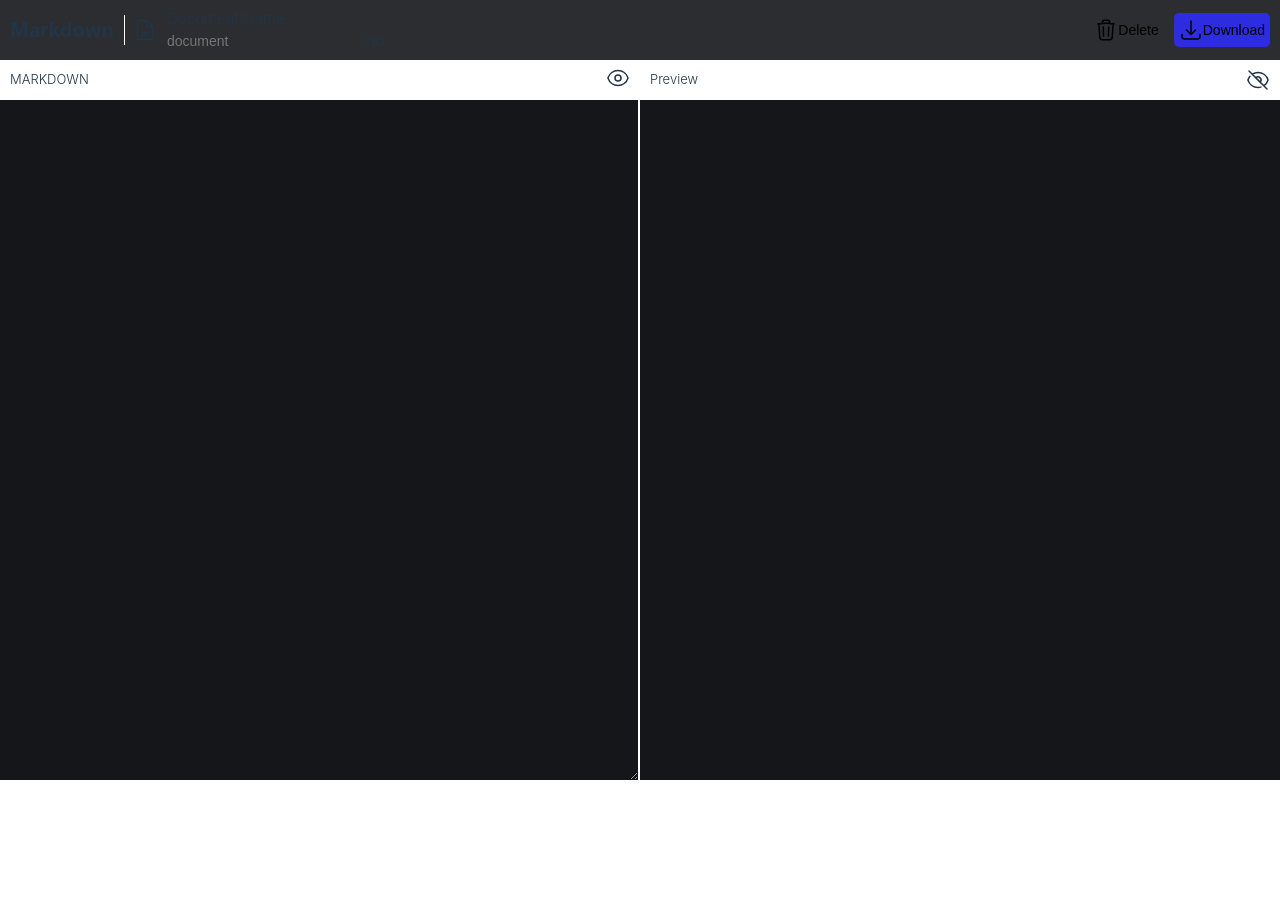
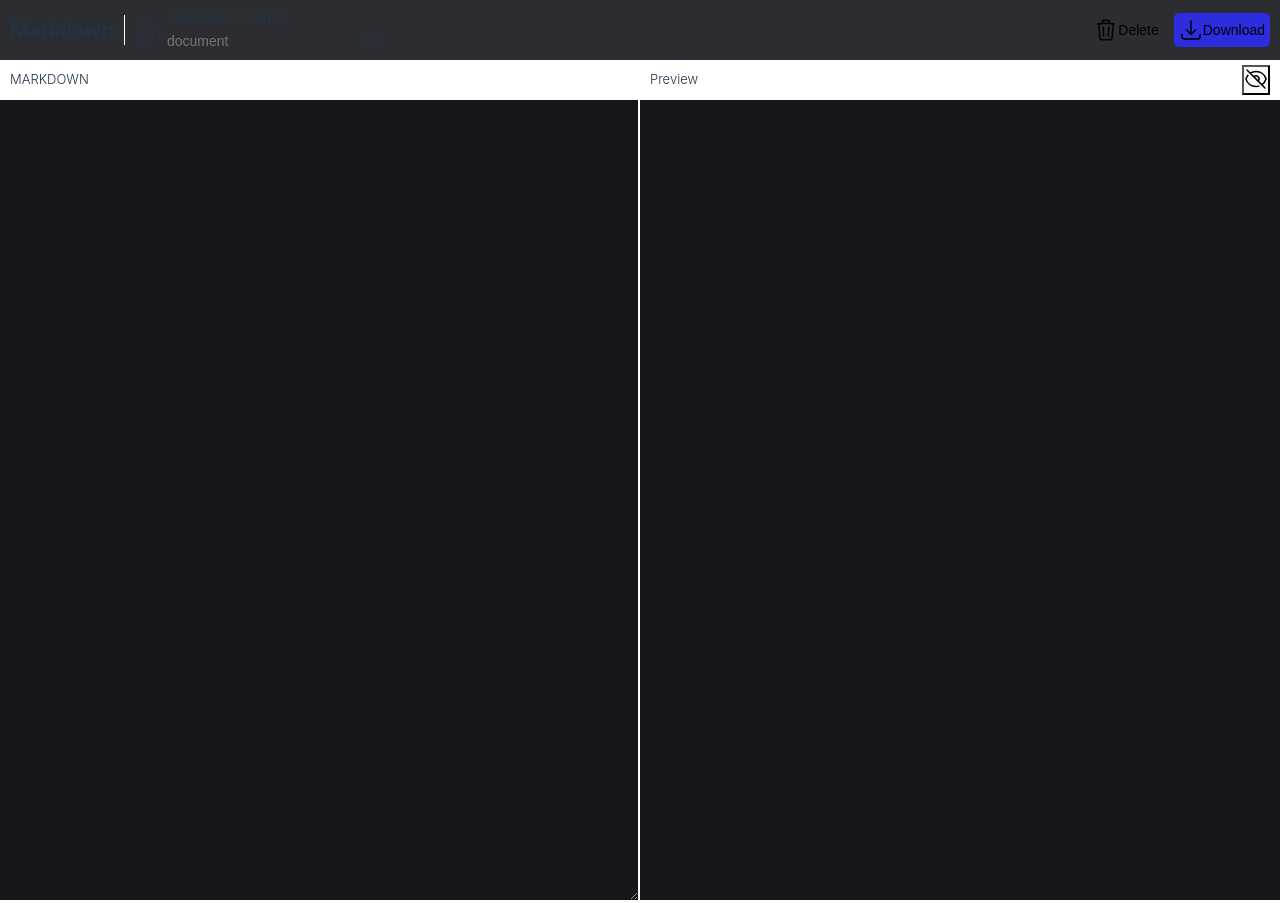
Before and after one commit to Leslie-L/MarkdownEditor, a website built with Vite: page index.html in a window 1280 px wide. Before the commit the page ends 800 px from the top, so only its background shows below. Built offline with nearby package versions, Linux system fonts and the light colour scheme.

Commit message:
fixing containers display

```diff
--- a/index.html
+++ b/index.html
@@ -48,24 +48,26 @@
   </nav>
   <section class="container">
 
-    <div>
+    <div class="editor">
       <div class="identifier">
         MARKDOWN
-        <div>
+        <button id="show" class="hidden_bnt">
           <svg xmlns="http://www.w3.org/2000/svg" fill="none" viewBox="0 0 24 24" stroke-width="1.5" stroke="currentColor" class="w-6 h-6">
             <path stroke-linecap="round" stroke-linejoin="round" d="M2.036 12.322a1.012 1.012 0 0 1 0-.639C3.423 7.51 7.36 4.5 12 4.5c4.638 0 8.573 3.007 9.963 7.178.07.207.07.431 0 .639C20.577 16.49 16.64 19.5 12 19.5c-4.638 0-8.573-3.007-9.963-7.178Z" />
             <path stroke-linecap="round" stroke-linejoin="round" d="M15 12a3 3 0 1 1-6 0 3 3 0 0 1 6 0Z" />
           </svg>
-        </div>
+        </button>
       </div>
       <textarea id="markdown"> </textarea>
     </div>
-    <div >
+    <div id="not-show" class="result">
       <div class="identifier">
         Preview
-        <svg xmlns="http://www.w3.org/2000/svg" fill="none" viewBox="0 0 24 24" stroke-width="1.5" stroke="currentColor" class="w-6 h-6">
-          <path stroke-linecap="round" stroke-linejoin="round" d="M3.98 8.223A10.477 10.477 0 0 0 1.934 12C3.226 16.338 7.244 19.5 12 19.5c.993 0 1.953-.138 2.863-.395M6.228 6.228A10.451 10.451 0 0 1 12 4.5c4.756 0 8.773 3.162 10.065 7.498a10.522 10.522 0 0 1-4.293 5.774M6.228 6.228 3 3m3.228 3.228 3.65 3.65m7.894 7.894L21 21m-3.228-3.228-3.65-3.65m0 0a3 3 0 1 0-4.243-4.243m4.242 4.242L9.88 9.88" />
-        </svg>
+        <button id="show-control">
+          <svg xmlns="http://www.w3.org/2000/svg" fill="none" viewBox="0 0 24 24" stroke-width="1.5" stroke="currentColor" class="w-6 h-6">
+            <path stroke-linecap="round" stroke-linejoin="round" d="M3.98 8.223A10.477 10.477 0 0 0 1.934 12C3.226 16.338 7.244 19.5 12 19.5c.993 0 1.953-.138 2.863-.395M6.228 6.228A10.451 10.451 0 0 1 12 4.5c4.756 0 8.773 3.162 10.065 7.498a10.522 10.522 0 0 1-4.293 5.774M6.228 6.228 3 3m3.228 3.228 3.65 3.65m7.894 7.894L21 21m-3.228-3.228-3.65-3.65m0 0a3 3 0 1 0-4.243-4.243m4.242 4.242L9.88 9.88" />
+          </svg>
+        </button>
       </div>
       <iframe  id="result"></iframe>
     </div>
--- a/main.js
+++ b/main.js
@@ -6,6 +6,16 @@
   const contentNavbar = document.querySelector('.menu_content');
   contentNavbar.classList.toggle('hidden')
 })
+const handleShowParts= ()=>{
+  showBnt.classList.toggle('hidden_bnt')
+  iframeArea.classList.toggle('hidden_bnt')
+}
+const showBnt = document.getElementById('show')
+const iframeArea = document.getElementById('not-show')
+const ocultBnt = document.getElementById('show-control')
+showBnt.addEventListener('click',handleShowParts)
+ocultBnt.addEventListener('click',handleShowParts)
+
 const tokenizer = {
   codespan(src) {
       return {
--- a/style.css
+++ b/style.css
@@ -28,12 +28,21 @@
 .container{
   width: 100%;
   height: 85vh;
-  display: grid;
-  grid-template-columns: 1fr 1fr;
+  display: flex;
+  flex-direction: column;
+}
+.editor{
+  order:2
+}
+.result{
+  order:1
+}
+.editor,.result{
+  width: 100%;
 }
 .container textarea, .container iframe{
   width: 100%;
-  height: 100%;
+  height: 100vh;
 }
 svg{
   width: 24px;
@@ -123,6 +132,7 @@
 }
 
 textarea{
+  height: 100vh;
   padding: 10px;
   font-size: 1.4rem;
   background-color: var(--code);
@@ -146,7 +156,9 @@
   transform: none;
 
 }
-
+.hidden_bnt{
+  display: none;
+}
 @media (prefers-color-scheme: light) {
   :root {
     color: #213547;
@@ -161,6 +173,15 @@
 }
 
 @media(min-width:525px){
+  .container{
+    flex-direction: row;
+  }
+  .editor{
+    order:1;
+  }
+  .result{
+    order:2;
+  }
   .logo{
     border-right: 1px solid white;
     border-bottom: none;
```
